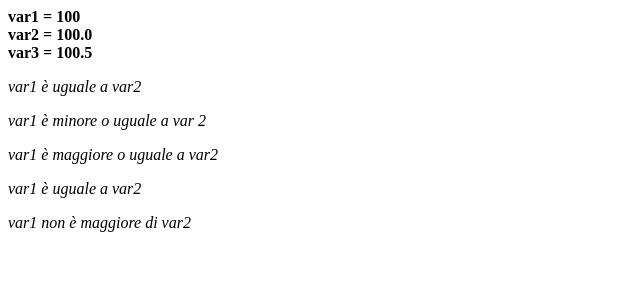
After one commit to IlGhido/django-Ghidoli-Nicolo, a Django app: page /seconda_app/if_else_elif in a window 1280 px wide. The commit adds this page. Shown: the top 300 px of the page, without its empty margins (0-640 px from the left). Run offline with Django 3.2, Linux system fonts and the light colour scheme.

Commit message:
livello7

```diff
--- /dev/null
+++ b/seconda_app/templates/if_else_elif.html
@@ -0,0 +1,53 @@
+<!DOCTYPE html>
+<html lang="en">
+<head>
+    <meta charset="UTF-8">
+    <meta http-equiv="X-UA-Compatible" content="IE=edge">
+    <meta name="viewport" content="width=device-width, initial-scale=1.0">
+    <title>Document</title>
+</head>
+<body>
+    <b>var1 = {{ var1 }}</b> <br/>
+    <b>var2 = {{ var2 }}</b> <br/>
+    <b>var3 = {{ var3 }}</b> <br/>
+    {% if var1 < var2 %}
+        <p><i>var1 è minore di var2</i></p>
+    {% elif var1 > var2 %}
+        <p><i>var1 è maggiore di var2</i></p>
+    {% else %}
+        <p><i>var1 è uguale a var2</i></p>
+    {% endif %}
+    {% if var1 > var2 %}
+        <p><i>var1 è maggiore di var2</i></p>
+    {% elif var1 < var2 %}
+        <p><i>var1 è minore di var2</i></p>
+    {% endif %}
+    {% if var1 <= var2 %}
+        <p><i>var1 è minore o uguale a var 2</i></p>
+    {% elif var1 > var2 %}
+        <p><i>var1 è maggiore di var2</i></p>
+    {% endif %}
+    {% if var1 >= var2 %}
+        <p><i>var1 è maggiore o uguale a var2</i></p>
+    {% elif var1 < var2 %}
+        <p><i>var1 è minore di var2</i></p>
+    {% endif %}
+    {% if var1 == var2 %}
+        <p><i>var1 è uguale a var2</i></p>
+    {% elif var1 != var2 %}
+        <p><i>var1 non è uguale a var2</i></p>
+    {% endif %}
+    {% if var1 < var2 and var1 < var3 %}
+        <p><i>var1 è minore di var2 and var1 è minore di var3</i></p>
+    {% elif var1 > var2 and var1 > var3 %}
+        <p><i>var1 è maggiore di var2 and var1 è maggiore di var3</i></p>
+    {% endif %}
+    {% if not var1 > var2 %}
+        <p><i>var1 non è maggiore di var2</i></p>
+    {% elif not var1 < var2 %}
+        <p><i>var1 non è minore di var2</i></p>
+    {% else %}
+        <p><i>var1 è uguale a var2</i></p>
+    {% endif %}
+    </body>
+</html>
--- a/seconda_app/urls.py
+++ b/seconda_app/urls.py
@@ -1,10 +1,12 @@
 from django.urls.conf import path
 
 from .views import es_if
+from .views import if_else_elif
 
 
 app_name="seconda_app"
 
 urlpatterns = [
-    path("es_if",es_if,name="es_if")
+    path("es_if",es_if,name="es_if"),
+    path("if_else_elif",if_else_elif,name="if_else_elif"),
 ]
--- a/seconda_app/views.py
+++ b/seconda_app/views.py
@@ -7,3 +7,10 @@ def es_if(request):
         'var3' : 300
     }
     return render(request, "es_if.html", context)
+def if_else_elif(request):
+    context={
+        'var1':100,
+        'var2':100.0,
+        'var3':100.50,
+    }
+    return render(request, "if_else_elif.html", context)
```
Also changed, not shown: seconda_app/templates/es_if.html (+13 -12 lines).
